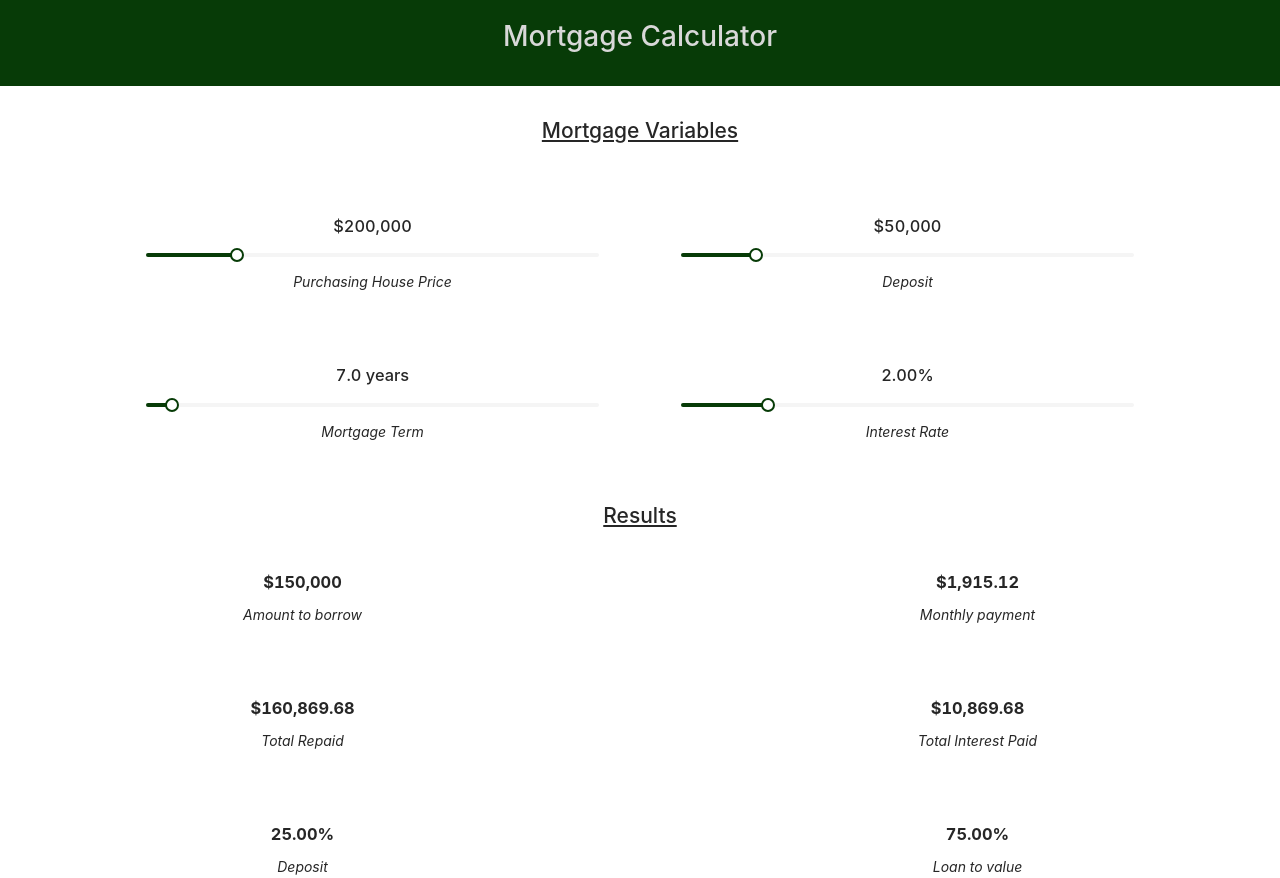
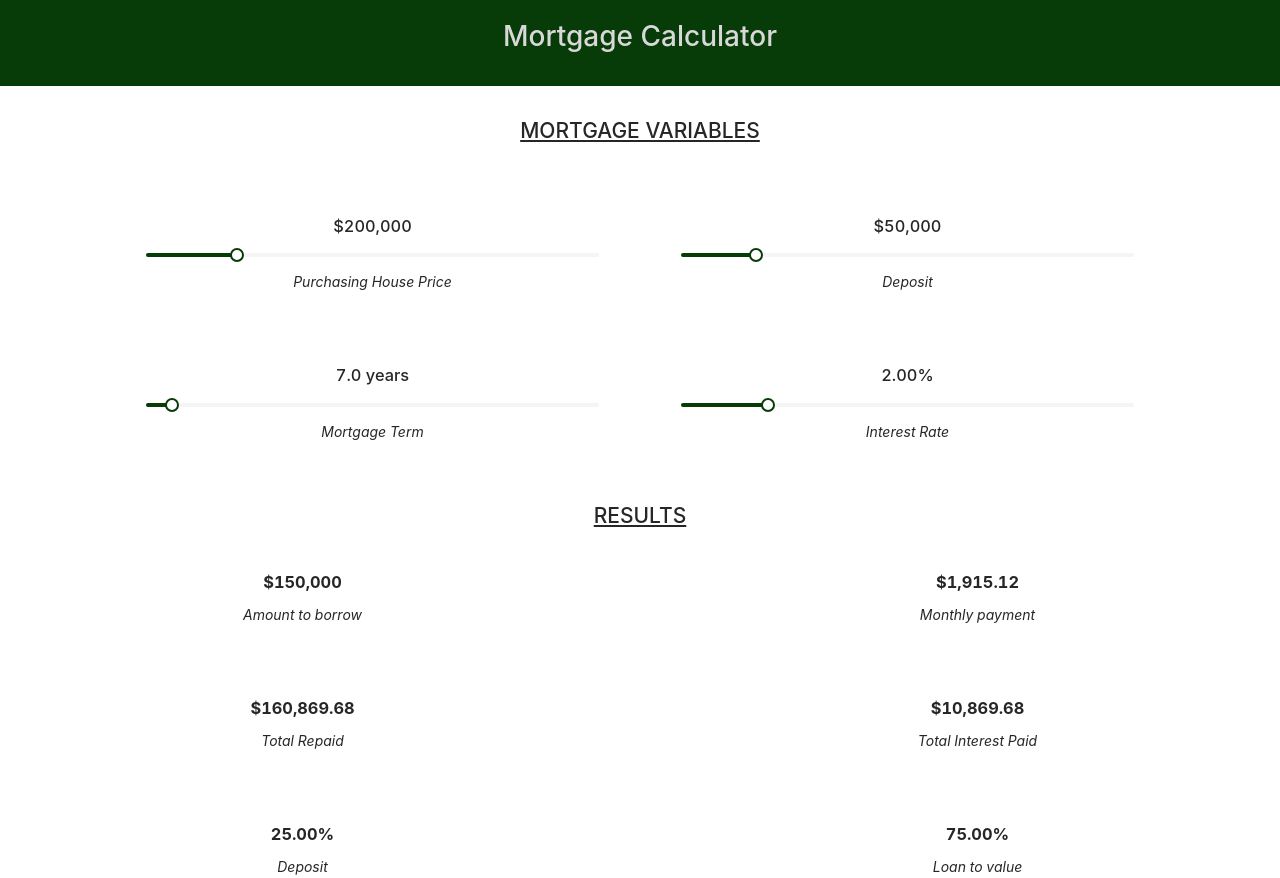
Before and after one commit to akhil-goyal/mortgage-calculator, a React (Create React App) app: page / in a window 1280 px wide. Built offline with nearby package versions, Linux system fonts and the light colour scheme.

Commit message:
[IMPROVEMENT] : Made improvement in styling related to fonts.

```diff
--- a/src/components/calculator/Calculator.js
+++ b/src/components/calculator/Calculator.js
@@ -31,7 +31,7 @@ const Calculator = () => {
         <>
 
             <div className="flex calculator-title">
-                <h2><u>Mortgage Variables</u></h2>
+                <h2><u>MORTGAGE VARIABLES</u></h2>
             </div>
 
             <div className="grid-2 sliders">
--- a/src/components/results/Results.js
+++ b/src/components/results/Results.js
@@ -32,7 +32,7 @@ const Results = () => {
     return (
         <>
             <div className="results-title">
-                <h2><u>Results</u></h2>
+                <h2><u>RESULTS</u></h2>
             </div>
 
             <div className="results">
--- a/src/css/index.css
+++ b/src/css/index.css
@@ -29,6 +29,10 @@ body {
   line-height: 1.6;
 }
 
+h3 {
+  font-weight: bolder;
+}
+
 .flex {
   display: flex;
   align-items: center;
```
